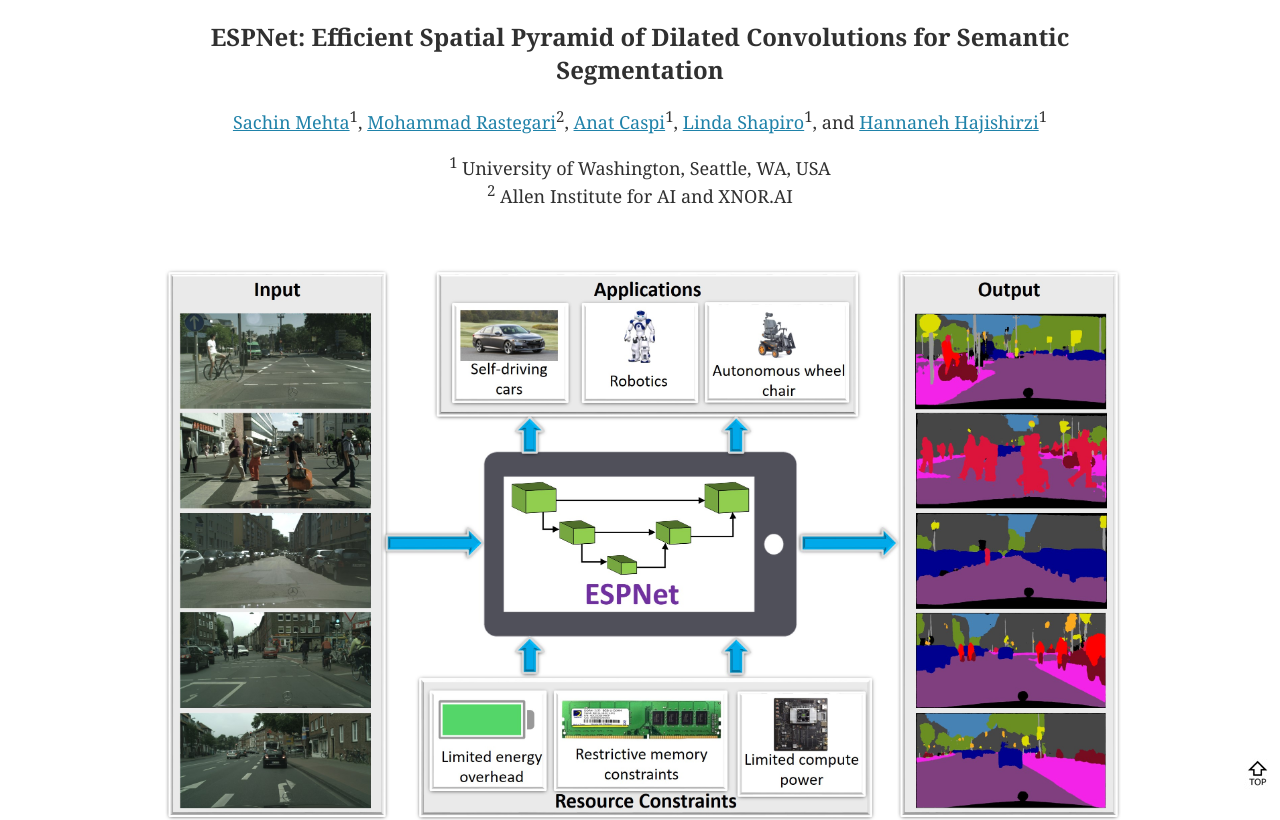
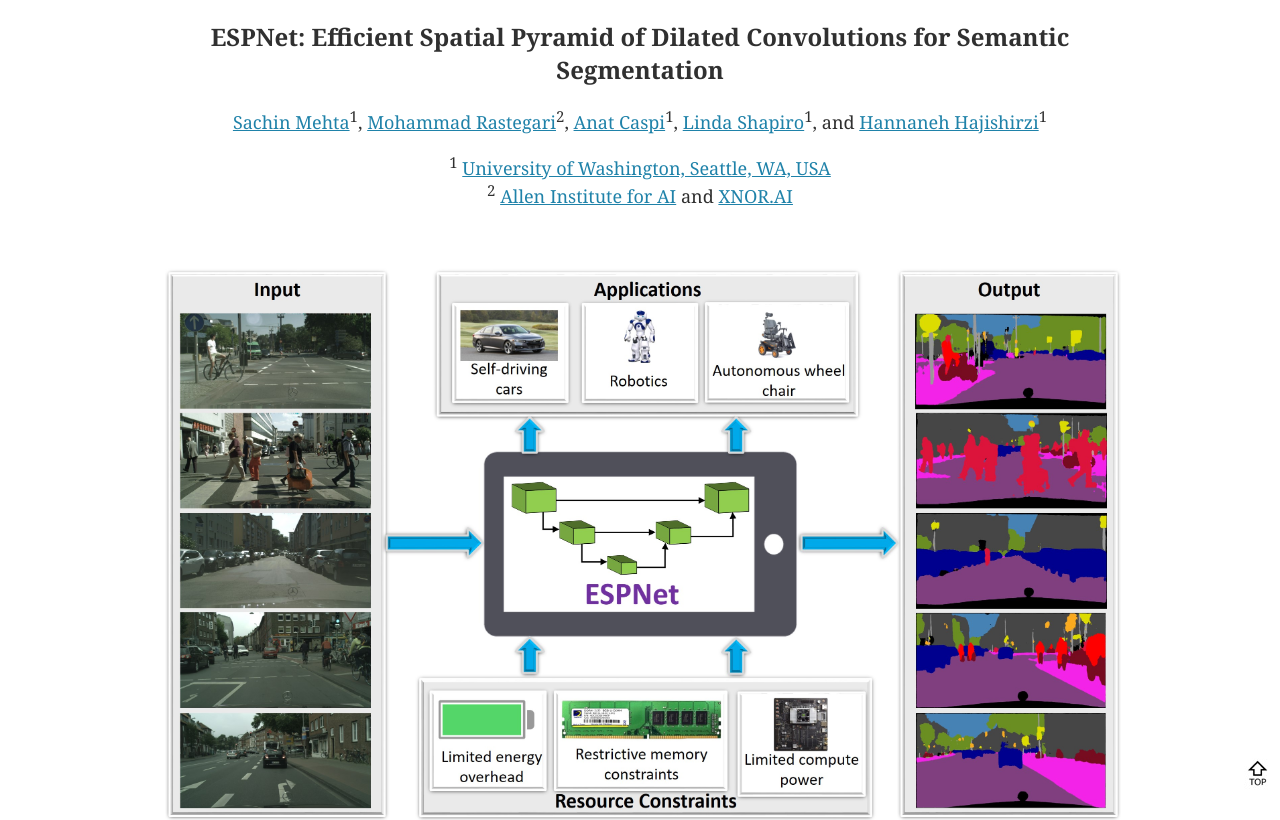
Before and after one commit to sacmehta/ESPNet, a plain HTML site: page index.html in a window 1280 px wide. Shown: the top 820 px of the page. Drawn offline with Linux system fonts and the light colour scheme.

Commit message:
Updated links

```diff
--- a/index.html
+++ b/index.html
@@ -33,10 +33,10 @@ function buttonSwitch(id, text)
 
 <p class="auto-style7"  align="center">
 <sup>1</sup>
-University of Washington, Seattle, WA, USA
+<a href="https://www.washington.edu/", target="_blank">University of Washington, Seattle, WA, USA</a>
 <br>
 <sup>2</sup>
-Allen Institute for AI and XNOR.AI
+<a href="http://allenai.org/", target="_blank">Allen Institute for AI</a> and <a href="https://xnor.ai/", target="_blank">XNOR.AI</a>
 </p>
 <!--<p class="auto-style7"  align="center">&nbsp;&nbsp;&nbsp; </p>-->
 <p align=left>&nbsp;</p>
```
